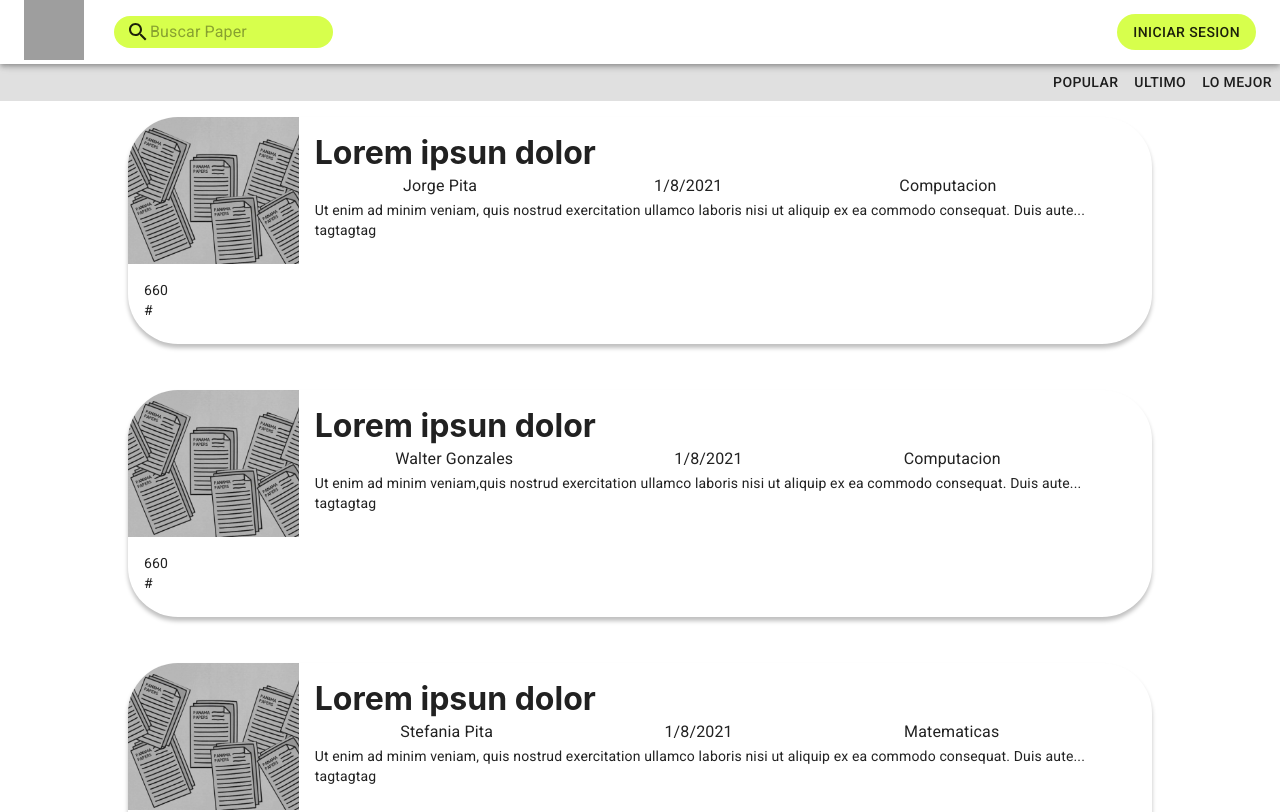
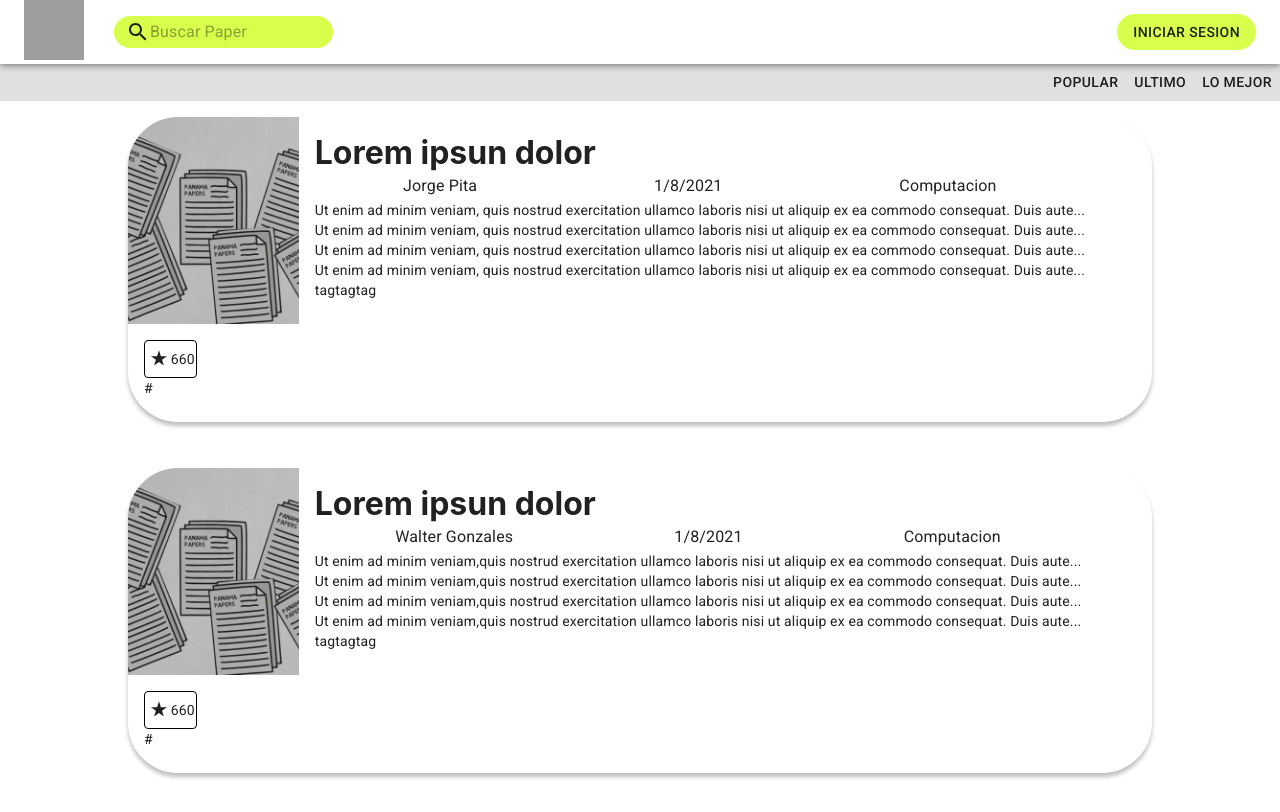
Before and after one commit to davidperjac/preTAWS, a React (Create React App) app: page / in a window 1280 px wide. Shown: the top 812 px of the page. Built offline with nearby package versions, Linux system fonts and the light colour scheme; grey boxes are pictures that could not be loaded.

Commit message:
se agrega etiquetas

```diff
--- a/src/components/Landing/CardPaper.js
+++ b/src/components/Landing/CardPaper.js
@@ -2,7 +2,8 @@ import React from 'react';
 import { makeStyles } from '@material-ui/core/styles';
 import Card from '@material-ui/core/Card';
 import imagePaper from './paper.jpg';
-import { Grid } from '@material-ui/core';
+import { Grid, Icon } from '@material-ui/core';
+import StarRateIcon from '@material-ui/icons/StarRate';
 import './CardPaper.css';
 
 import { CardContent, CardMedia, Typography } from '@material-ui/core';
@@ -42,6 +43,16 @@ const useStyle = makeStyles((theme) => ({
 		whiteSpace: 'pre-wrap',
 		whiteSpace: '-moz-pre-wrap',
 		whiteSpace: '-o-pre-wrap'
+	},
+	start:{
+		display: 'flex',
+		flexDirection: 'row',
+		justifyContent: 'Center',
+		alignItems: 'center',
+		padding: '6px 16px',
+		border: '1px solid #000000',
+		boxSizing: 'border-box',
+		borderRadius: '4px'
 	}
 }));
 
@@ -88,9 +99,13 @@ const CardPaper = ({
 									</Typography>
 								</div>
 								<Typography variant="body2" component="p" >
-									{
-										descripcion
-									}
+									{descripcion}
+									<br/>
+									{descripcion}
+									<br/>
+									{descripcion}
+									<br/>
+									{descripcion}
 								</Typography>
 								<Typography variant="body2" component="p">
 									{tags}
@@ -100,9 +115,15 @@ const CardPaper = ({
 					</Grid>
 					<Grid item xs={1}>
 						<CardContent>
-							<Typography variant="body2" component="p">
-								{numEstrellas}
-							</Typography>
+							<div className={classes.start}>
+								<Icon>
+									<StarRateIcon/>
+								</Icon>
+								<Typography variant="body2" component="p" styles={{'alignItems':'center'}}>
+									{numEstrellas}
+								</Typography>
+							</div>
+
 							<Typography variant="body2" component="p">
 								{gitHub}
 							</Typography>
--- a/src/components/Landing/NavBar.js
+++ b/src/components/Landing/NavBar.js
@@ -40,7 +40,7 @@ const NavBar = () => {
 		<div>
 			<AppBar position="fixed" color="White">
 				<Toolbar className={classes.root}>
-					<di className={classes.root}>
+					<div className={classes.root}>
 						<Link to="/">
 							<img
 								src={logo}
@@ -51,7 +51,7 @@ const NavBar = () => {
 							/>
 						</Link>
 						<SearchBar color={classes.colorElementNavBar} />
-					</di>
+					</div>
 
 					<LoginButton color={classes.colorElementNavBar} />
 				</Toolbar>
```
